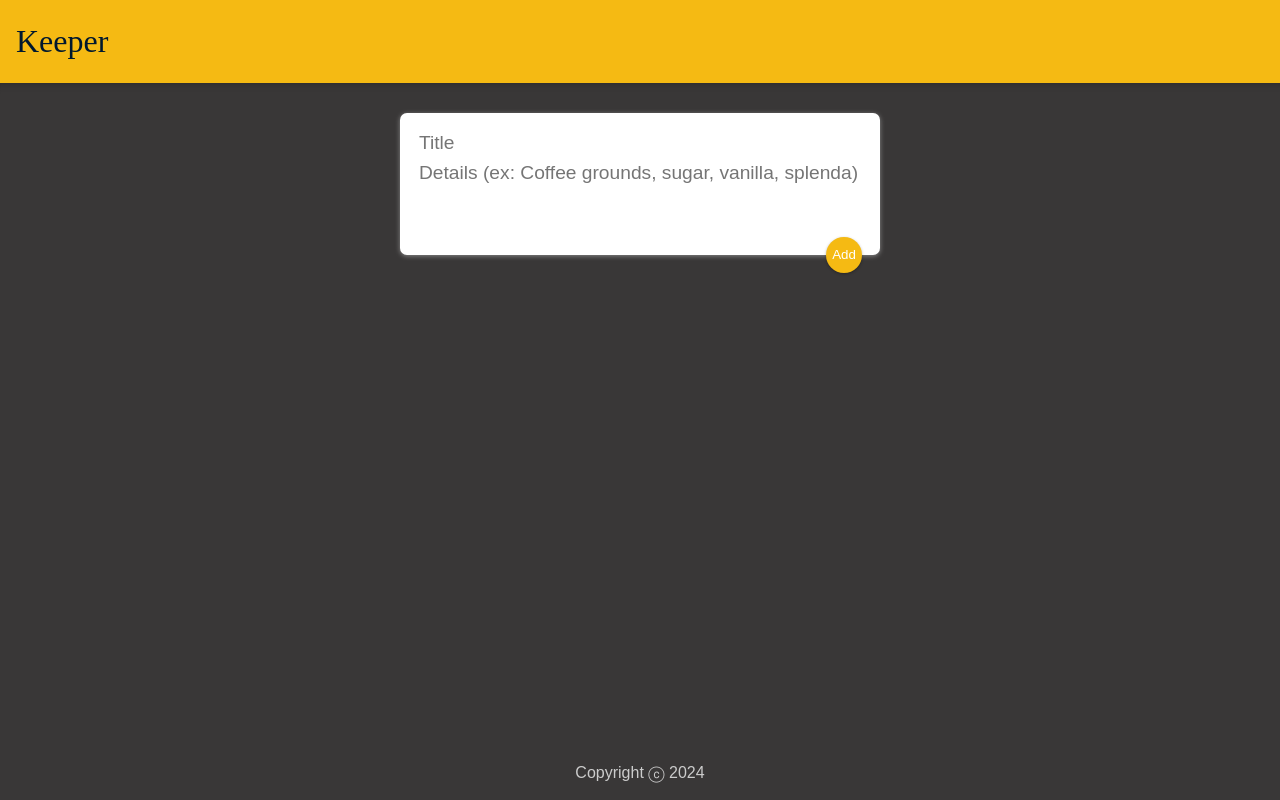
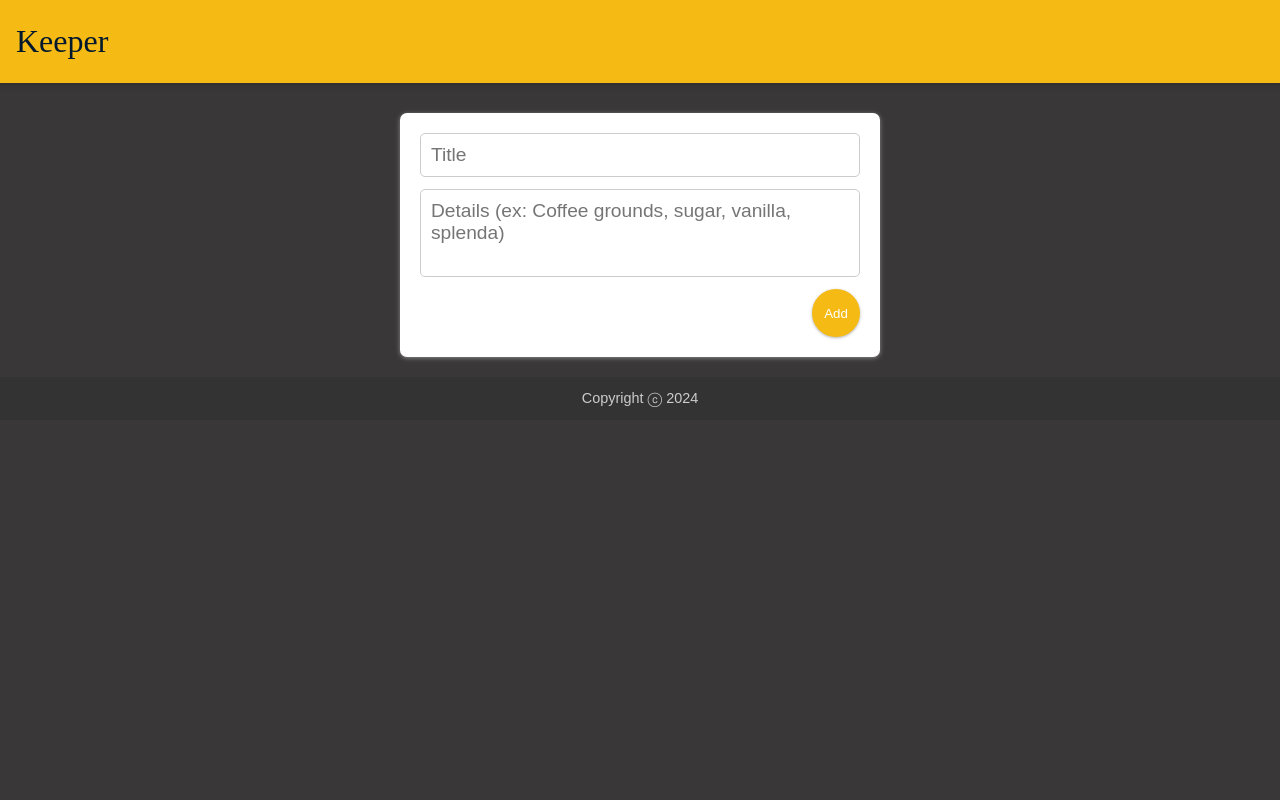
Before and after one commit to electric-otter/Waterkeep, a React (Vite) app: page / in a window 1280 px wide. Built offline with nearby package versions, Linux system fonts and the light colour scheme; a web font is replaced by a local one.

Commit message:
Update styles.css

```diff
--- a/public/styles.css
+++ b/public/styles.css
@@ -3,12 +3,17 @@
   margin: 0;
   box-sizing: border-box;
 }
+
 html {
   font-family: "Montserrat", sans-serif;
+  scroll-behavior: smooth;
 }
+
 body {
   background: #eee;
   padding: 0 16px;
+  font-size: 1rem;
+  line-height: 1.6;
 }
 
 header {
@@ -16,6 +21,9 @@ header {
   margin: auto -16px;
   padding: 16px 32px;
   box-shadow: 0 0 10px 0 rgba(0, 0, 0, 0.3);
+  display: flex;
+  justify-content: space-between;
+  align-items: center;
 }
 
 header h1 {
@@ -25,25 +33,38 @@ header h1 {
 }
 
 footer {
-  position: absolute;
+  position: relative;
   text-align: center;
-  bottom: 0;
+  padding: 10px;
+  background: #333;
+  color: #ccc;
   width: 100%;
-  height: 2.5rem;
+  font-size: 0.9rem;
+  margin-top: 20px;
 }
 
 footer p {
   color: #ccc;
+  margin: 0;
 }
+
 .note {
   background: #fff;
   border-radius: 7px;
   box-shadow: 0 2px 5px #ccc;
   padding: 10px;
-  width: 240px;
+  width: 100%;
+  max-width: 240px;
   margin: 16px;
   float: left;
+  transition: transform 0.3s ease, box-shadow 0.3s ease;
 }
+
+.note:hover {
+  transform: scale(1.05);
+  box-shadow: 0 4px 10px rgba(0, 0, 0, 0.2);
+}
+
 .note h1 {
   font-size: 1.1em;
   margin-bottom: 6px;
@@ -67,42 +88,82 @@ footer p {
   color: white;
   background: #f5ba13;
   border: none;
-  border-radius: 20%;
+  border-radius: 50%;
   height: 36px;
+  width: 36px;
   cursor: pointer;
   outline: none;
+  transition: background-color 0.3s ease;
+}
+
+.note button:hover {
+  background-color: #f39c12;
 }
 
 form {
   position: relative;
-  width: 480px;
+  width: 100%;
+  max-width: 480px;
   margin: 30px auto 20px auto;
   background: #fff;
-  padding: 15px;
+  padding: 20px;
   border-radius: 7px;
   box-shadow: 0 1px 5px rgb(138, 137, 137);
+  display: flex;
+  flex-direction: column;
 }
+
 form input,
 form textarea {
   width: 100%;
-  border: none;
-  padding: 4px;
+  border: 1px solid #ccc;
+  padding: 10px;
   outline: none;
   font-size: 1.2em;
   font-family: inherit;
   resize: none;
+  margin-bottom: 12px;
+  border-radius: 5px;
+  transition: border-color 0.3s ease;
 }
+
+form input:focus,
+form textarea:focus {
+  border-color: #f5ba13;
+}
+
 form button {
-  position: absolute;
-  right: 18px;
-  bottom: -18px;
+  position: relative;
+  align-self: flex-end;
   background: #f5ba13;
   color: #fff;
   border: none;
   border-radius: 50%;
-  width: 36px;
-  height: 36px;
+  width: 48px;
+  height: 48px;
   box-shadow: 0 1px 3px rgba(0, 0, 0, 0.3);
   cursor: pointer;
   outline: none;
+  transition: transform 0.2s ease, box-shadow 0.3s ease;
 }
+
+form button:hover {
+  transform: scale(1.1);
+  box-shadow: 0 4px 10px rgba(0, 0, 0, 0.2);
+}
+
+@media (max-width: 768px) {
+  header {
+    flex-direction: column;
+    align-items: flex-start;
+  }
+
+  .note {
+    width: 100%;
+    float: none;
+  }
+
+  form {
+    width: 90%;
+  }
+}
```
